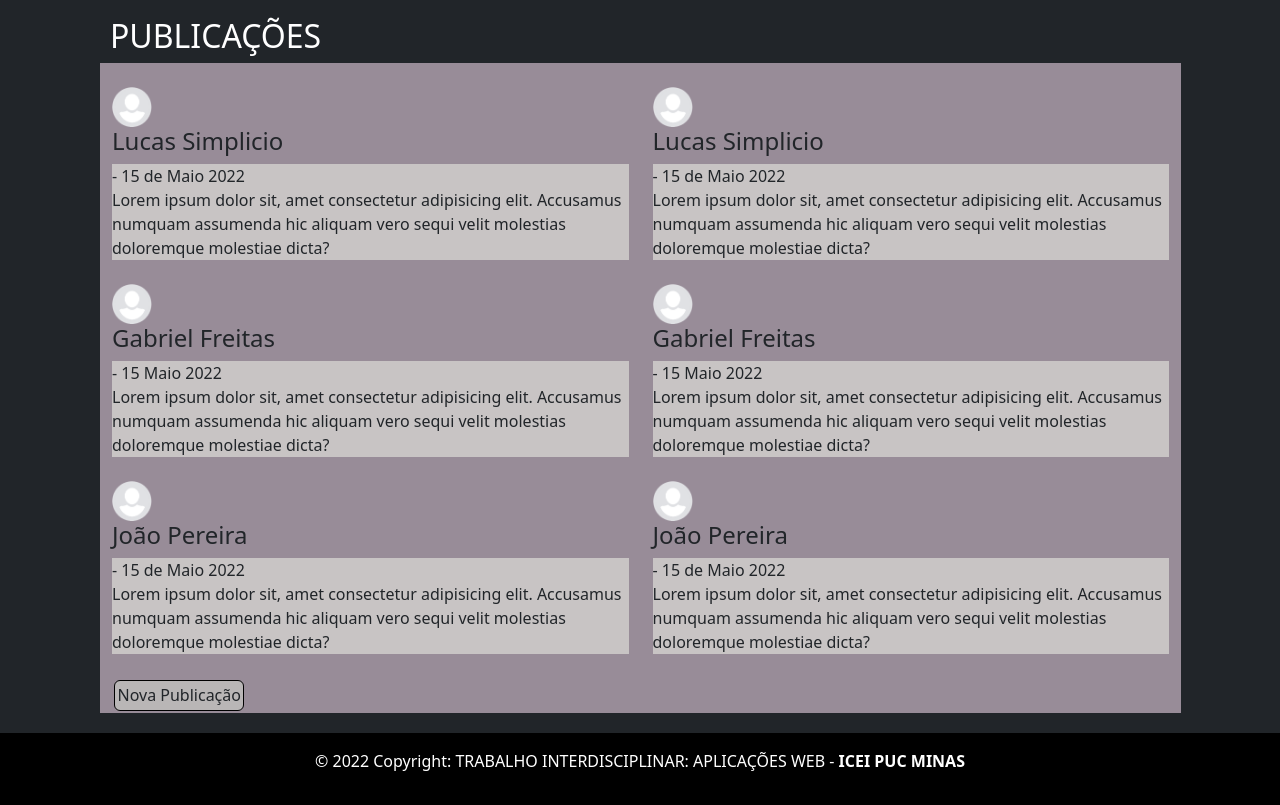
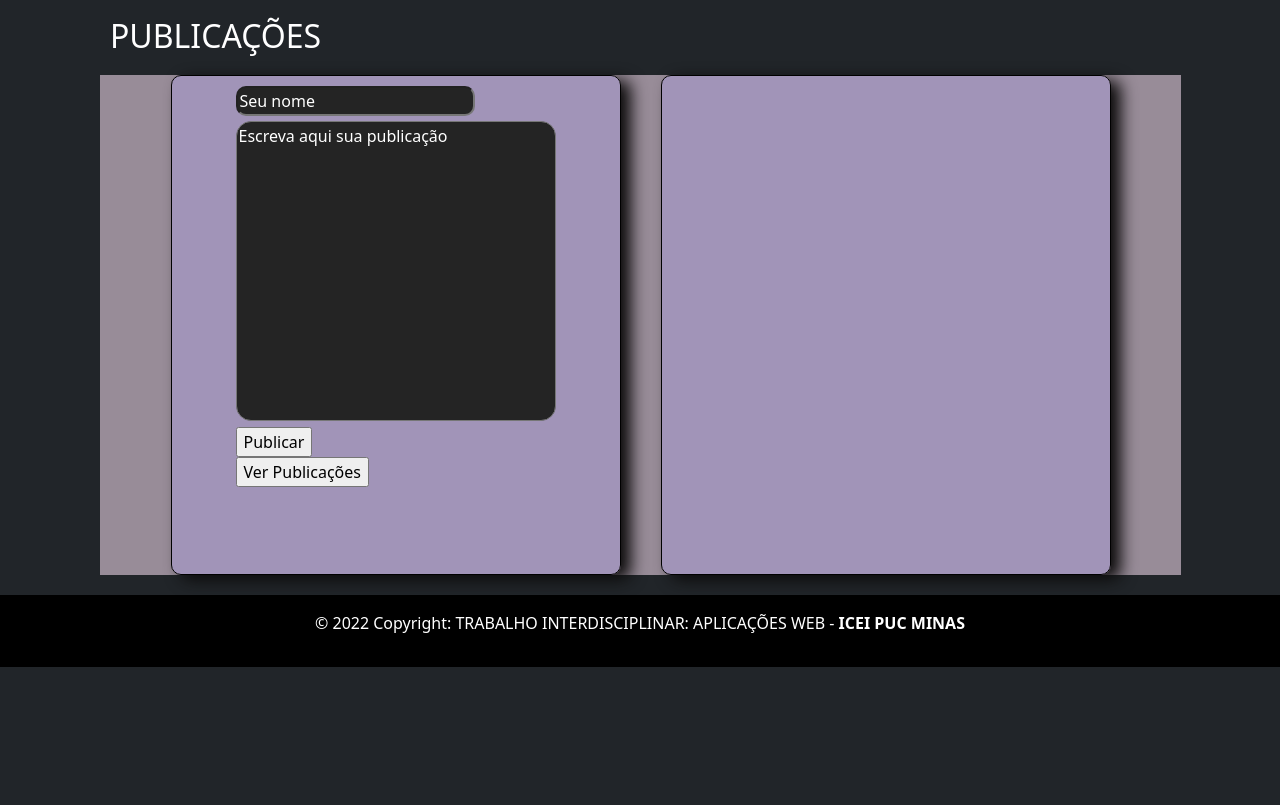
Before and after one commit to LucasSimplicio/LucasSimplicio.github.io, a plain HTML site: page index.html in a window 1280 px wide. Shown: the part 1985-2790 px from the top of the page. After the commit the page ends 2652 px from the top, so only its background shows below. Drawn offline with nearby package versions, Linux system fonts and the light colour scheme.

Commit message:
Atualização
Atualização

```diff
--- a/index.html
+++ b/index.html
@@ -158,83 +158,26 @@
             <div id="forum">
                 <h1 class="titulo">PUBLICAÇÕES </h1>
                 <div class="forum">
-                    <div class="container">
-                                <div class="row">
-                                    <div class="col-sm-5 col-md-6 col-12 pb-4">
-                                        <div class="comentarios">
-                                            <div class="comment mt-4 text-justify float-left">
-                                                <img src="imagens/icone_usuario.png" alt="" class="foto_user" width="40" height="40">
-                                                <h4>Lucas Simplicio</h4>
-                                                <div class="comentario">
-                                                    <span>- 15 de Maio 2022</span>
-                                                    <br>
-                                                    <p5>Lorem ipsum dolor sit, amet consectetur adipisicing elit. Accusamus numquam assumenda hic aliquam vero sequi velit molestias doloremque molestiae dicta?</p5>
+
+                                        <div id="secaoPubs">
+                                            <div id="janelaPub">
+                                                <div id="telaForum">
+                                                    <form action="/app.js">
+                                                        <input type="text" id="campoNome" placeholder="Seu nome"><br>
+                                                        <textarea name="publicacao" id="pub" placeholder="Escreva aqui sua publicação"></textarea><br>
+                                                        <input type="button" id="publicar" value="Publicar"><br>
+                                                        <input type="button" id="verPub" value="Ver Publicações">
+                                                    </form>
                                                 </div>
                                             </div>
-                                            <div class="text-justify darker mt-4 float-right">
-                                                <img src="imagens/icone_usuario.png" alt="" class="foto_user" width="40" height="40">
-                                                <h4>Gabriel Freitas</h4>
-                                                <div class="comentario">
-                                                    <span>- 15 Maio 2022</span>
-                                                    <br>
-                                                    <p5>Lorem ipsum dolor sit, amet consectetur adipisicing elit. Accusamus numquam assumenda hic aliquam vero sequi velit molestias doloremque molestiae dicta?</p5>
-                                                </div>
-                                            </div>
-                                            <div class="comment mt-4 text-justify float-left">
-                                                <img src="imagens/icone_usuario.png" alt="" class="foto_user" width="40" height="40">
-                                                <h4>João Pereira</h4>
-                                                <div class="comentario">
-                                                    <span>- 15 de Maio 2022</span>
-                                                    <br>
-                                                    <p5>Lorem ipsum dolor sit, amet consectetur adipisicing elit. Accusamus numquam assumenda hic aliquam vero sequi velit molestias doloremque molestiae dicta?</p5>
-                                                </div>
+                                            <div id="verForum">
+
                                             </div>
                                         </div>
-                                    </div>
-                                    <div class="col-sm-5 col-md-6 col-12 pb-4">
-                                        <div class="comentarios">
-                                            <div class="comment mt-4 text-justify float-left">
-                                                <img src="imagens/icone_usuario.png" alt="" class="foto_user" width="40" height="40">
-                                                <h4>Lucas Simplicio</h4>
-                                                <div class="comentario">
-                                                    <span>- 15 de Maio 2022</span>
-                                                    <br>
-                                                    <p5>Lorem ipsum dolor sit, amet consectetur adipisicing elit. Accusamus numquam assumenda hic aliquam vero sequi velit molestias doloremque molestiae dicta?</p5>
-                                                </div>
-                                            </div>
-                                            <div class="text-justify darker mt-4 float-right">
-                                                <img src="imagens/icone_usuario.png" alt="" class="foto_user" width="40" height="40">
-                                                <h4>Gabriel Freitas</h4>
-                                                <div class="comentario">
-                                                    <span>- 15 Maio 2022</span>
-                                                    <br>
-                                                    <p5>Lorem ipsum dolor sit, amet consectetur adipisicing elit. Accusamus numquam assumenda hic aliquam vero sequi velit molestias doloremque molestiae dicta?</p5>
-                                                </div>
-                                            </div>
-                                            <div class="comment mt-4 text-justify float-left">
-                                                <img src="imagens/icone_usuario.png" alt="" class="foto_user" width="40" height="40">
-                                                <h4>João Pereira</h4>
-                                                <div class="comentario">
-                                                    <span>- 15 de Maio 2022</span>
-                                                    <br>
-                                                    <p5>Lorem ipsum dolor sit, amet consectetur adipisicing elit. Accusamus numquam assumenda hic aliquam vero sequi velit molestias doloremque molestiae dicta?</p5>
-                                                </div>
-                                            </div>
-                                        </div>
-                                    </div>
-                                </div>
 
-                        <div class="row">
-                            <div class="col-sm-12 col-md-12 col-12">
-                                <div class="form-group">
-                                    <button type="button" id="post" class="btn" onclick="nãologado()">Nova Publicação</button>
-
-                                </div>
-                            </div>
-                        </div>
-                    </div>
                 </div>
             </div>
+            <script src="script.js"></script>
             <script src="./grafico.js"></script>
 
 
```
